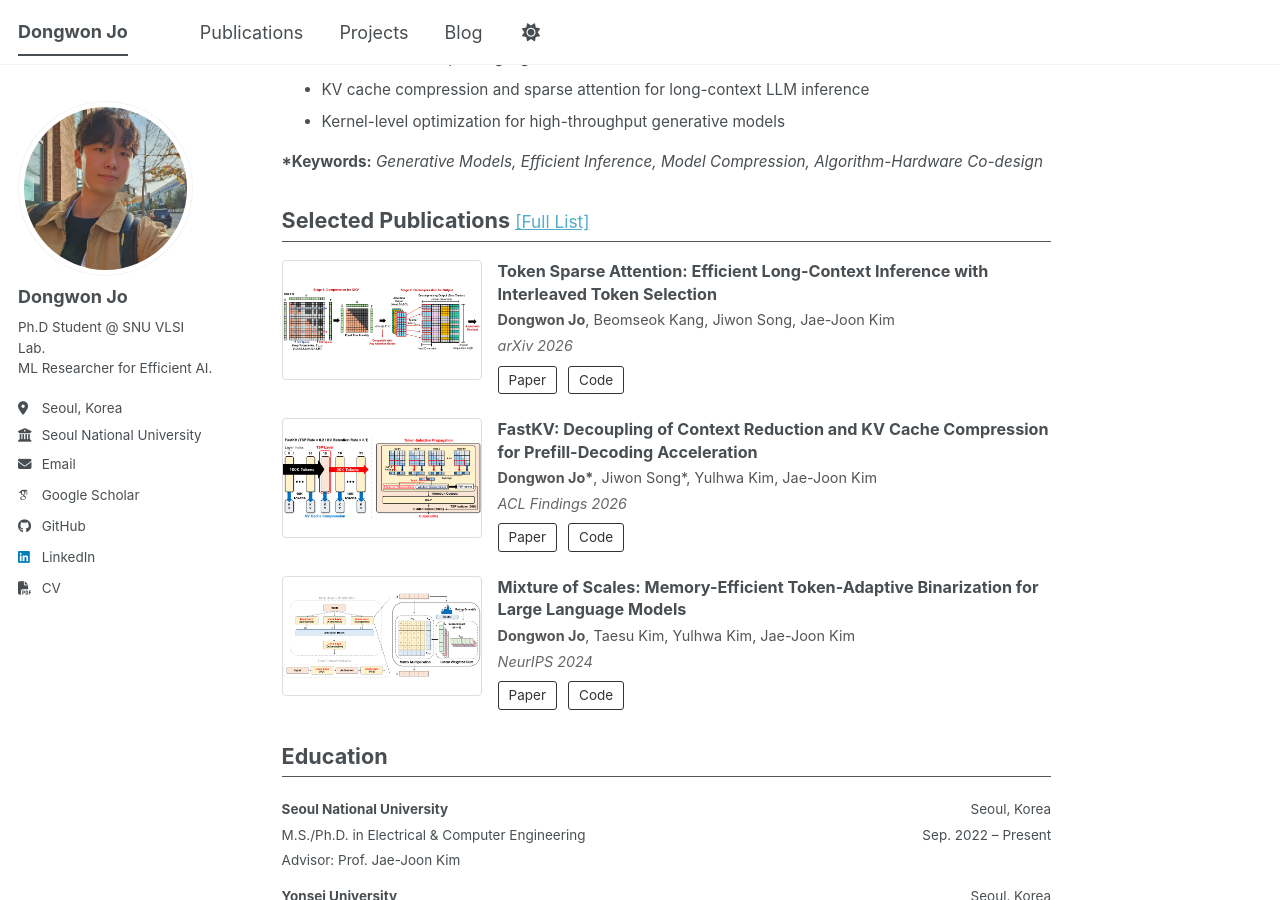
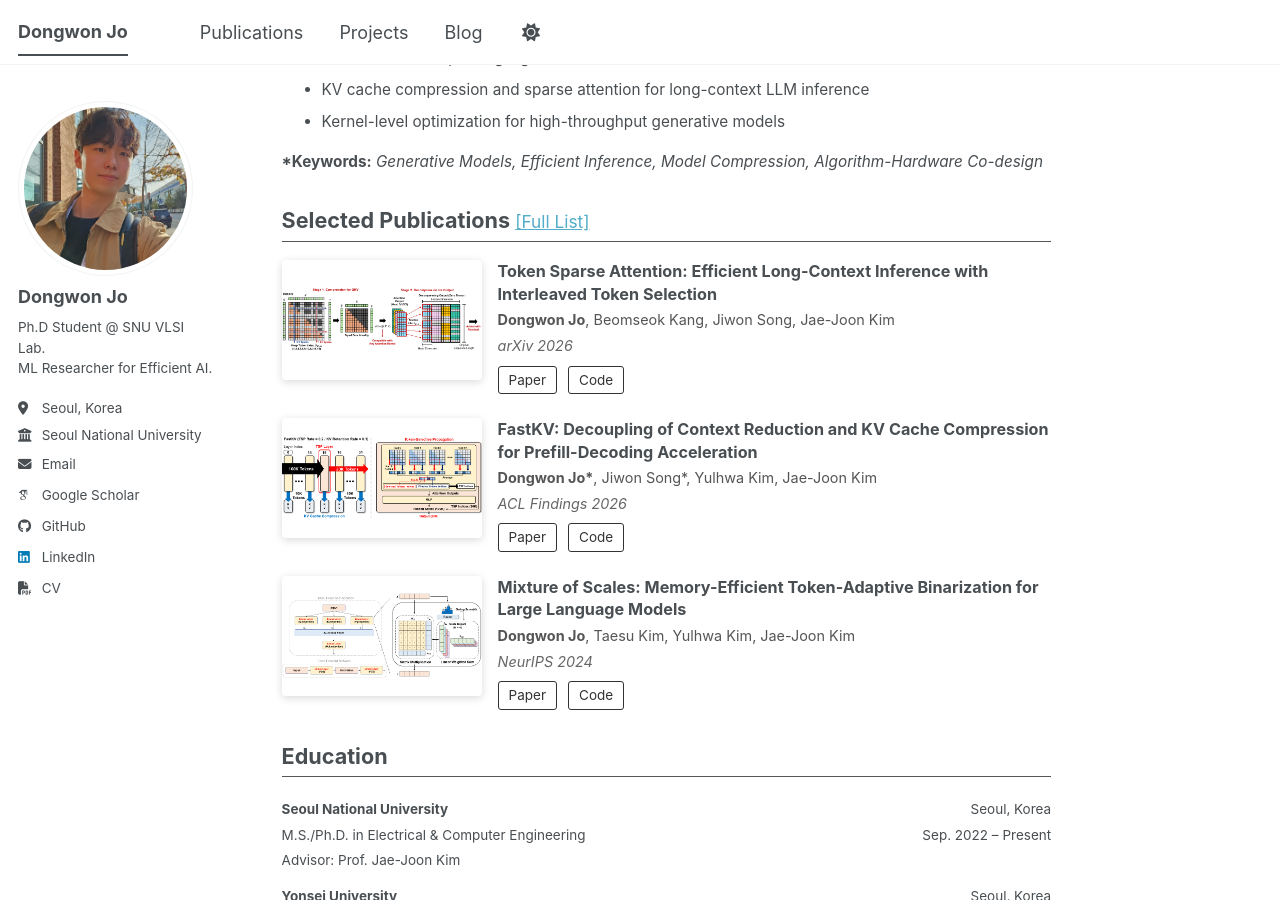
Before and after one commit to dongwonjo/dongwonjo.github.io, a Jekyll site: the page built from _pages/about.md, in a window 1280 px wide and 900 px high, scrolled down 648 px. Built offline with Jekyll 4.4.1, drawn with Linux system fonts in a browser that asks for light colours; some web fonts are replaced; a script bundle is joined from its source files by our own code; library files that are not in the unit come from our copies.

Commit message:
Update about.md

```diff
--- a/_pages/about.md
+++ b/_pages/about.md
@@ -48,7 +48,7 @@ Currently, my research primarily targets <strong>generative models</strong>, inc
 
   <div style="display:flex; gap:16px; margin-bottom:24px; align-items:flex-start; flex-wrap:wrap;">
     <div style="flex:0 0 min(200px, 30%); min-width:80px;">
-      <img src="/images/paper/TokenSparseAttention.PNG" style="width:100%; height:120px; object-fit:contain; background-color:white; border:1px solid #ddd; border-radius:4px;">
+      <img src="/images/paper/TokenSparseAttention.PNG" style="width:100%; height:120px; object-fit:contain; background-color:white; border:none; border-radius:4px; box-shadow:0 2px 8px rgba(0,0,0,0.15);">
     </div>
     <div style="flex:1; min-width:0;">
       <p style="font-size:0.9em; font-weight:bold; margin:0 0 4px 0; line-height:1.4;">Token Sparse Attention: Efficient Long-Context Inference with Interleaved Token Selection</p>
@@ -61,7 +61,7 @@ Currently, my research primarily targets <strong>generative models</strong>, inc
 
   <div style="display:flex; gap:16px; margin-bottom:24px; align-items:flex-start; flex-wrap:wrap;">
     <div style="flex:0 0 min(200px, 30%); min-width:80px;">
-      <img src="/images/paper/FastKV.PNG" style="width:100%; height:120px; object-fit:contain; background-color:white; border:1px solid #ddd; border-radius:4px;">
+      <img src="/images/paper/FastKV.PNG" style="width:100%; height:120px; object-fit:contain; background-color:white; border:none; border-radius:4px; box-shadow:0 2px 8px rgba(0,0,0,0.15);">
     </div>
     <div style="flex:1; min-width:0;">
       <p style="font-size:0.9em; font-weight:bold; margin:0 0 4px 0; line-height:1.4;">FastKV: Decoupling of Context Reduction and KV Cache Compression for Prefill-Decoding Acceleration</p>
@@ -74,7 +74,7 @@ Currently, my research primarily targets <strong>generative models</strong>, inc
 
   <div style="display:flex; gap:16px; margin-bottom:24px; align-items:flex-start; flex-wrap:wrap;">
     <div style="flex:0 0 min(200px, 30%); min-width:80px;">
-      <img src="/images/paper/BinaryMoS.PNG" style="width:100%; height:120px; object-fit:contain; background-color:white; border:1px solid #ddd; border-radius:4px;">
+      <img src="/images/paper/BinaryMoS.PNG" style="width:100%; height:120px; object-fit:contain; background-color:white; border:none; border-radius:4px; box-shadow:0 2px 8px rgba(0,0,0,0.15);">
     </div>
     <div style="flex:1; min-width:0;">
       <p style="font-size:0.9em; font-weight:bold; margin:0 0 4px 0; line-height:1.4;">Mixture of Scales: Memory-Efficient Token-Adaptive Binarization for Large Language Models</p>
```
